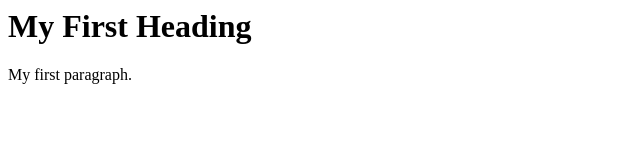
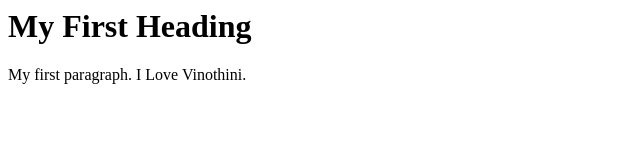
Before and after one commit to ganesha96/gittest, a plain HTML site: page index.html in a window 1280 px wide. Shown: the whole page, without its empty margins (0-640 px from the left). Drawn offline with Linux system fonts and the light colour scheme.

Commit message:
added new things

```diff
--- a/index.html
+++ b/index.html
@@ -3,7 +3,7 @@
 
 <h1>My First Heading</h1>
 
-<p>My first paragraph.</p>
+<p>My first paragraph. I Love Vinothini.</p>
 
 </body>
 </html>
```
